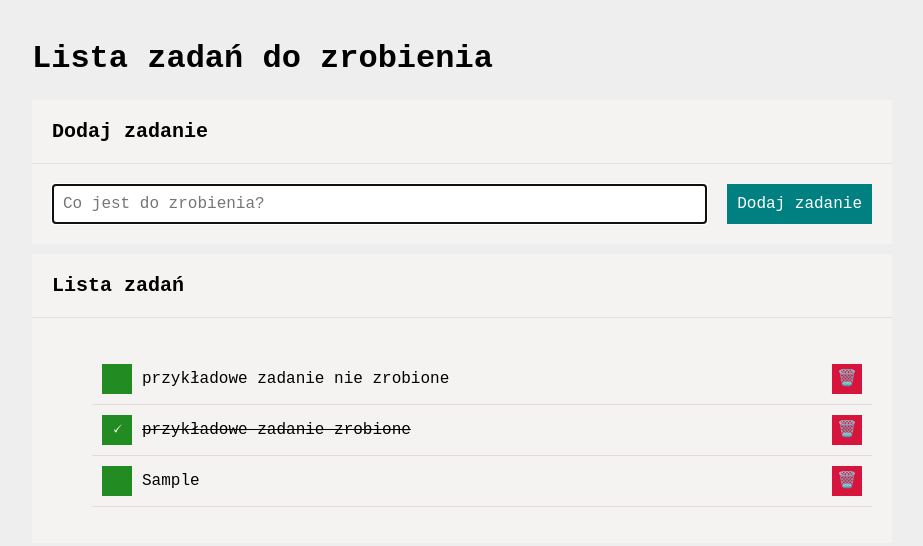
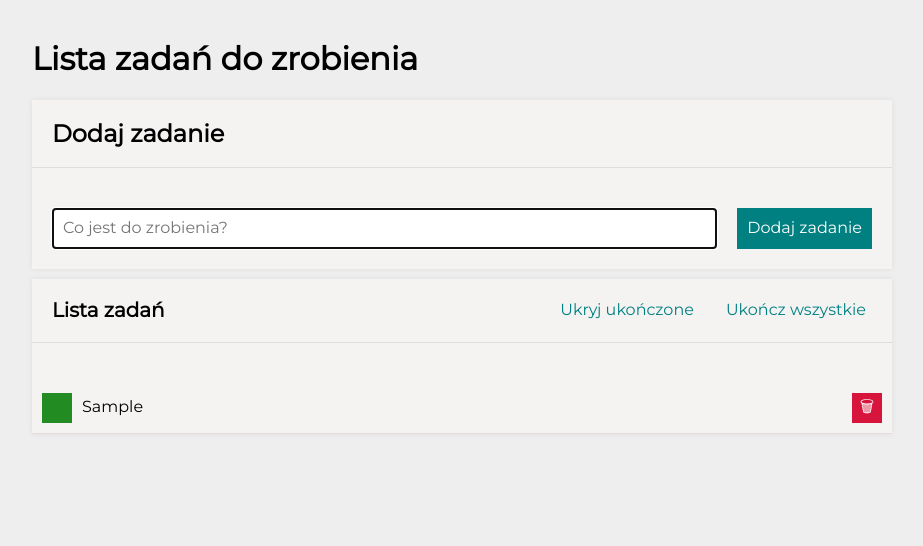
Before and after one commit to Maciekinit/To-Do__List, a plain HTML site: page index.html in a window 1280 px wide. Both pictures are taken after typing "Sample" into the empty fields and a click on the button "Dodaj zadanie". Shown: the whole page, without its empty margins (178-1101 px from the left). Drawn offline with nearby package versions, Linux system fonts and the light colour scheme.

Commit message:
Refactoring the entire task list.

```diff
--- /dev/null
+++ b/css/buttons.css
@@ -0,0 +1,27 @@
+.buttons {
+  display: flex;
+  flex-wrap: wrap;
+}
+
+.buttons__button {
+  background: transparent;
+  color: teal;
+  border: none;
+  margin: 0 0 0 20px;
+  transition: 0.6s;
+}
+
+@media (max-width: 767px) {
+  .buttons__button {
+    flex-basis: 100%;
+    margin: 10px;
+  }
+}
+
+.buttons__button:hover {
+  color: hsl(180, 100%, 35%);
+}
+
+.buttons__button:disabled {
+  color: #ccc;
+}
--- a/css/form.css
+++ b/css/form.css
@@ -17,13 +17,15 @@
 
 .form__button {
   padding: 10px;
-  background: teal;
+  background: hsl(180, 100%, 25%);
   color: rgb(255, 255, 255);
   border: none;
+  transition: 0.6s;
 }
 
 .form__button:hover {
   background: hsl(180, 100%, 32%);
+  transform: scale(1.1);
 }
 
 .form__button:active {
--- a/css/section.css
+++ b/css/section.css
@@ -1,16 +1,30 @@
 .section {
-    margin: 10px 0;
-    background: rgb(245, 242, 242);
-    box-shadow: rgb(26, 24, 24) 5px #ddd;
+  margin: 10px 0;
+  background: rgb(245, 242, 242);
+  box-shadow: 0 0 5px #ddd;
 }
 
 .section__header {
-    font-size: 20px;
-    padding: 20px;
-    margin: 0;
-    border-bottom: 1px solid #e4dfdf;
+  border-bottom: 1px solid #ddd;
+  display: grid;
+  grid-template-columns: auto auto;
+  grid-gap: 20px;
+  justify-content: space-between;
+  align-items: center;
+  padding: 20px;
+}
+
+@media (max-width: 767px) {
+  .section__header {
+    grid-template-columns: 1fr;
+  }
+}
+
+.section__title {
+  font-size: 20px;
+  margin: 0;
 }
 
 .section__body {
-    padding: 20px;
+  padding: 20px;
 }
--- a/css/style.css
+++ b/css/style.css
@@ -7,6 +7,6 @@ html {
   }
 
 .body {
-  font-family: "Roboto Mono", monospace;
+  font-family: "Montserrat", sans-serif;
   background: #eee;
 }
--- a/css/tasks.css
+++ b/css/tasks.css
@@ -1,16 +1,4 @@
-.tasks__content--done {
-  text-decoration: line-through;
-}
-
-.tasks__button {
-  border: none;
-  color: white;
-  width: 30px;
-  height: 30px;
-  padding: 0;
-}
-
-.task {
+.tasks {
   list-style: none;
   margin: 0;
   padding: 0;
@@ -23,6 +11,23 @@
   align-items: center;
   padding: 10px;
   border-bottom: 1px solid #e6dada;
+}
+
+.tasks__item--hidden {
+  display: none;
+}
+
+.tasks__content--done {
+  text-decoration: line-through;
+}
+
+.tasks__button {
+  border: none;
+  color: white;
+  width: 30px;
+  height: 30px;
+  padding: 0;
+  transition: background 0.6s;
 }
 
 .tasks__button--toggleDone {
--- a/index.html
+++ b/index.html
@@ -5,19 +5,19 @@
     <meta charset="UTF-8">
     <meta name="viewport" content="width=device-width, initial-scale=1.0">
     <link rel="icon" type="image/png" href="images/share.jpg">
-    <title>ToDo-List-JS</title>
+    <title>To-do list transformation</title>
     <meta property="image" content="images/todolist.png">
     <link rel="stylesheet" href="https://cdnjs.cloudflare.com/ajax/libs/normalize/8.0.1/normalize.min.css"
         integrity="sha512-NhSC1YmyruXifcj/KFRWoC561YpHpc5Jtzgvbuzx5VozKpWvQ+4nXhPdFgmx8xqexRcpAglTj9sIBWINXa8x5w=="
         crossorigin="anonymous" referrerpolicy="no-referrer" />
-    <link href="css/style.css" rel="stylesheet">
-    <link href="css/container.css" rel="stylesheet">
-    <link href="css/section.css" rel="stylesheet">
-    <link href="css/form.css" rel="stylesheet">
-    <link href="css/tasks.css" rel="stylesheet">
     <link href="https://fonts.googleapis.com/css2?family=Montserrat:ital,wght@0,400;1,700&display=swap"
         rel="stylesheet">
+    <link href="css/buttons.css" rel="stylesheet">
+    <link href="css/container.css" rel="stylesheet">
+    <link href="css/form.css" rel="stylesheet">
     <link href="css/section.css" rel="stylesheet">
+    <link href="css/style.css" rel="stylesheet">
+    <link href="css/tasks.css" rel="stylesheet">
     <script src="js/script.js" defer></script>
 
 </head>
@@ -38,12 +38,21 @@
             </div>
         </section>
         <section class="section">
-            <h2 class="section__header">Lista zadań</h2>
-            <div class="section__body">
-                <ul class="tasks js-tasks"></ul>
-            </div>
+            <header class="section__header">
+                <h2 class="section__title">Lista zadań</h2>
+                <div class="buttons js-buttons">
+                    <button class="buttons__button js-toggleHideDoneTasks">
+                        Ukryj ukończone
+                    </button>
+                    <button class="buttons__button js-markAllDone" disabled>
+                        Ukończ wszystkie
+                    </button>
+                </div>
+            </header>
+            <div class="section__body"></div>
+            <ul class="tasks js-tasks"></ul>
         </section>
-        </main>
+    </main>
 </body>
 
 </html>
--- a/js/script.js
+++ b/js/script.js
@@ -1,42 +1,56 @@
 {
-    const tasks = [
-        {
-            content: "przykładowe zadanie nie zrobione",
-            done: false,
-        },
-        {
-            content: "przykładowe zadanie zrobione",
-            done: true,
-        },
-    ];
-
-    const addNewTask = (newTaskContent) => {
-        tasks.push({
-            content: newTaskContent,
-            done: false,
-        });
-        render();
-    };
+    let tasks = [];
+    let hideDoneTasks = false;
 
     const removeTask = (taskIndex) => {
-        tasks.splice(taskIndex, 1);
+        tasks = [
+            ...tasks.slice(0, taskIndex),
+            ...tasks.slice(taskIndex + 1),
+        ];
         render();
     };
 
     const toggleTaskDone = (taskIndex) => {
-        tasks[taskIndex].done = !tasks[taskIndex].done;
+        tasks = [
+            ...tasks.slice(0, taskIndex),
+            {
+                ...tasks[taskIndex],
+                done: !tasks[taskIndex].done,
+            },
+            ...tasks.slice(taskIndex + 1),
+        ];
+
         render();
     };
 
-    const bindEvents = () => {
+    const addNewTask = (newTaskContent) => {
+        tasks = [...tasks, { content: newTaskContent }];
+        render();
+    }
+
+    const markAllTasksDone = () => {
+        tasks = tasks.map((task) => ({
+            ...task,
+            done: true,
+        }));
+        render();
+    };
+
+    const toggleHideDoneTasks = () => {
+        hideDoneTasks = !hideDoneTasks;
+        render();
+    };
+
+    const bindRemoveEvents = () => {
         const removeButtons = document.querySelectorAll(".js-remove");
-
         removeButtons.forEach((removeButton, taskIndex) => {
             removeButton.addEventListener("click", () => {
                 removeTask(taskIndex);
             });
         });
+    };
 
+    const bindToggleDoneEvents = () => {
         const toggleDoneButtons = document.querySelectorAll(".js-toggleDone");
         toggleDoneButtons.forEach((toggleDoneButton, taskIndex) => {
             toggleDoneButton.addEventListener("click", () => {
@@ -45,40 +59,71 @@
         });
     };
 
-    const render = () => {
-        let tasksListHTMLContent = "";
-
-        for (const task of tasks) {
-            tasksListHTMLContent += `
-               <li class="tasks__item js-task">
+    const renderTasks = () => {
+        const taskToHTML = task => `
+               <li class="
+                 tasks__item${task.done && hideDoneTasks ? " tasks__item--hidden" : ""}
+                 ">
                  <button class="tasks__button tasks__button--toggleDone js-toggleDone">
-                   ${task.done ? "🗸" : ""}
+                   ${task.done ? "✓" : ""}
                  </button>
                  <span class="tasks__content${task.done ? " tasks__content--done" : ""}">
-                 ${task.content}</span>
+                 ${task.content}
+                 </span>
                  <button class="tasks__button tasks__button--remove js-remove">
-                   🗑️
+                   🗑
                  </button>
                </li>
             `;
+        const tasksElement = document.querySelector(".js-tasks");
+        tasksElement.innerHTML = tasks.map(taskToHTML).join("");
+    };
+
+    const renderButtons = () => {
+        const buttonsElement = document.querySelector(".js-buttons");
+
+        if (tasks.length === 0) {
+            buttonsElement.innerHTML = "";
+            return;
         }
 
-        const tasksElement = document.querySelector(".js-tasks");
-        if (tasksElement) {
-            tasksElement.innerHTML = tasksListHTMLContent;
+        buttonsElement.innerHTML = `
+            <button class="buttons__button js-toggleHideDoneTasks">
+                ${hideDoneTasks ? "Pokaż" : "Ukryj"} ukończone
+            </button>
+            <button
+            class="buttons__button js-markAllDone"
+            ${tasks.every(({ done }) => done) ? "disabled" : ""}
+            >
+                Ukończ wszystkie
+            </button>
+        `;
+    };
+
+    const bindButtonsEvents = () => {
+        const markAllDoneButton = document.querySelector(".js-markAllDone");
+        if (markAllDoneButton) {
+            markAllDoneButton.addEventListener("click", markAllTasksDone);
         }
 
-        bindEvents();
+        const toggleHideDoneTasksButton = document.querySelector(".js-toggleHideDoneTasks");
+        if (toggleHideDoneTasksButton) {
+            toggleHideDoneTasksButton.addEventListener("click", toggleHideDoneTasks);
+        }
+    };
+
+    const render = () => {
+        renderTasks();
+        bindRemoveEvents();
+        bindToggleDoneEvents();
+
+        renderButtons();
+        bindButtonsEvents();
     };
 
     const onFormSubmit = (event) => {
         event.preventDefault();
-
         const newTaskElement = document.querySelector(".js-newTask");
-        if (!newTaskElement) {
-            return;
-        }
-
         const newTaskContent = newTaskElement.value.trim();
 
         if (newTaskContent !== "") {
@@ -91,11 +136,8 @@
 
     const init = () => {
         render();
-
         const form = document.querySelector(".js-form");
-        if (form) {
-            form.addEventListener("submit", onFormSubmit);
-        }
+        form.addEventListener("submit", onFormSubmit);
     };
 
     init();
```
